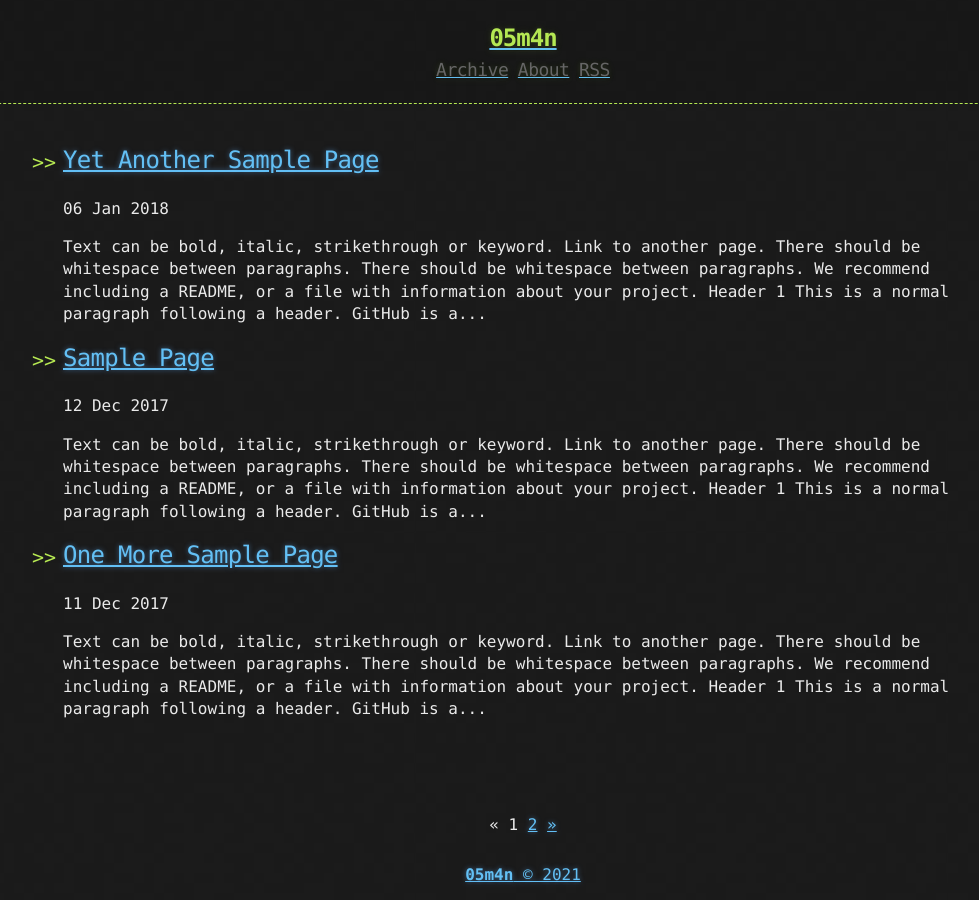
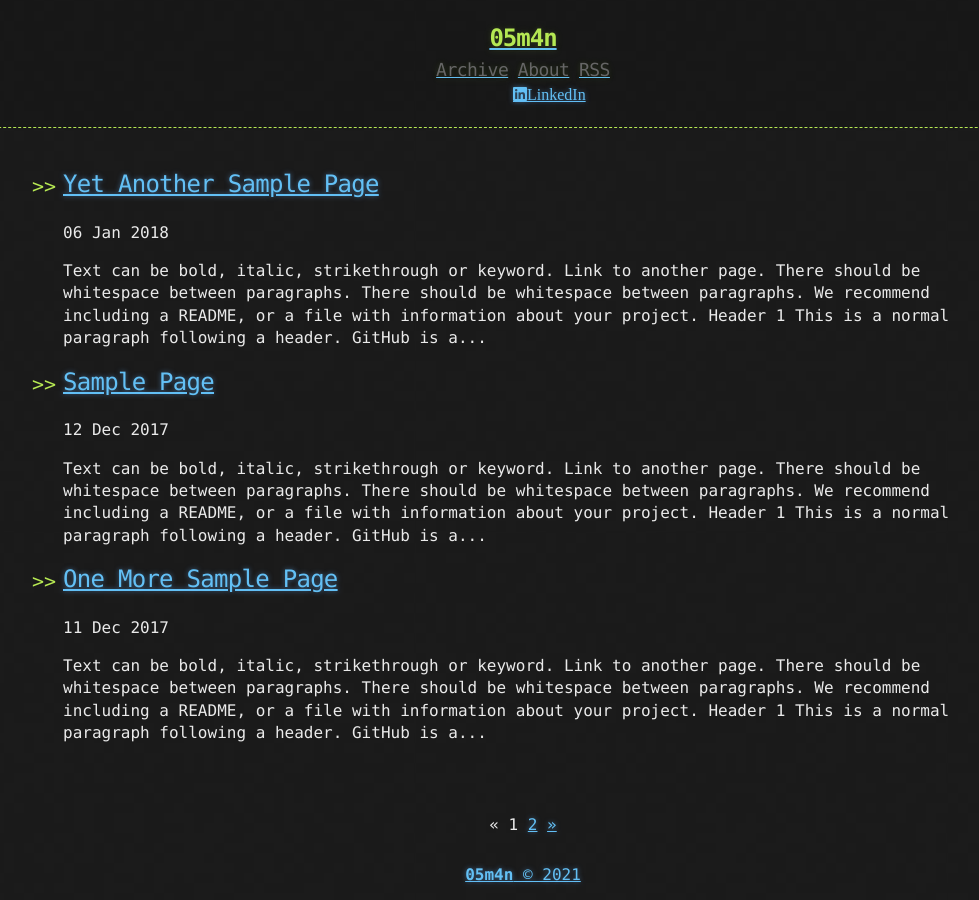
Before and after one commit to tocttou/hacker-blog, a Jekyll site: the page built from index.html, in a window 1280 px wide. Shown: the whole page, without its empty margins (117-1096 px from the left). Built offline with Jekyll 4.4.1, drawn with Linux system fonts in a browser that asks for light colours; nearby versions of some CDN libraries; the list of posts is cut into pages by our own code.

Commit message:
Update social-links.html

```diff
--- a/_includes/social-links.html
+++ b/_includes/social-links.html
@@ -1,6 +1,9 @@
 {% assign author = page.author | default: page.authors[0] | default: site.author %}
 {% assign author = site.data.authors[author] | default: author %}
 
+<div>
+<a href="https://www.linkedin.com/in/{{ author.linkedin }}" class="fab fa-fw fa-linkedin"><span class="label">LinkedIn</span></a>
+</div>
   <div class="author__urls-wrapper">
       {% if author.linkedin %}
           <a href="https://www.linkedin.com/in/{{ author.linkedin }}" itemprop="sameAs" rel="nofollow noopener noreferrer">
```
